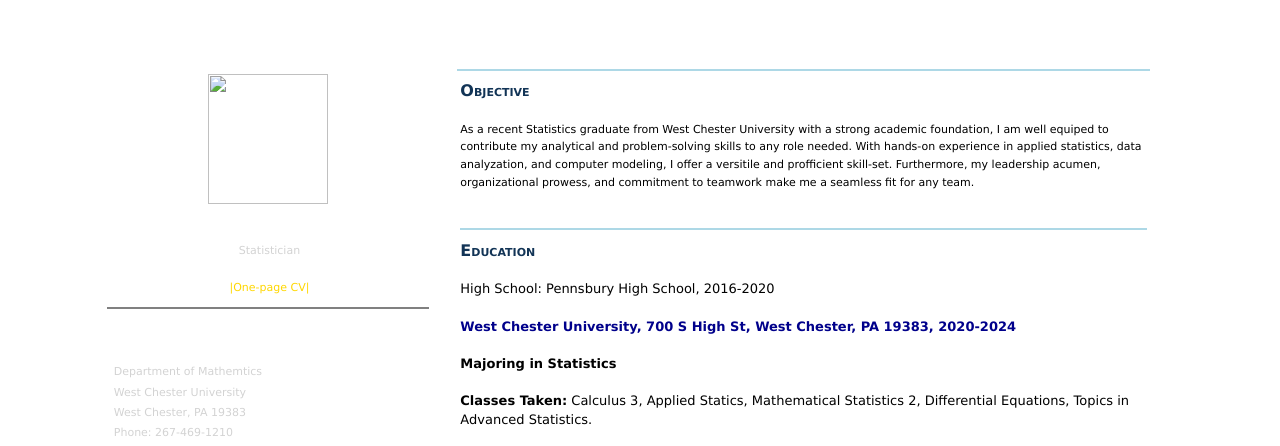
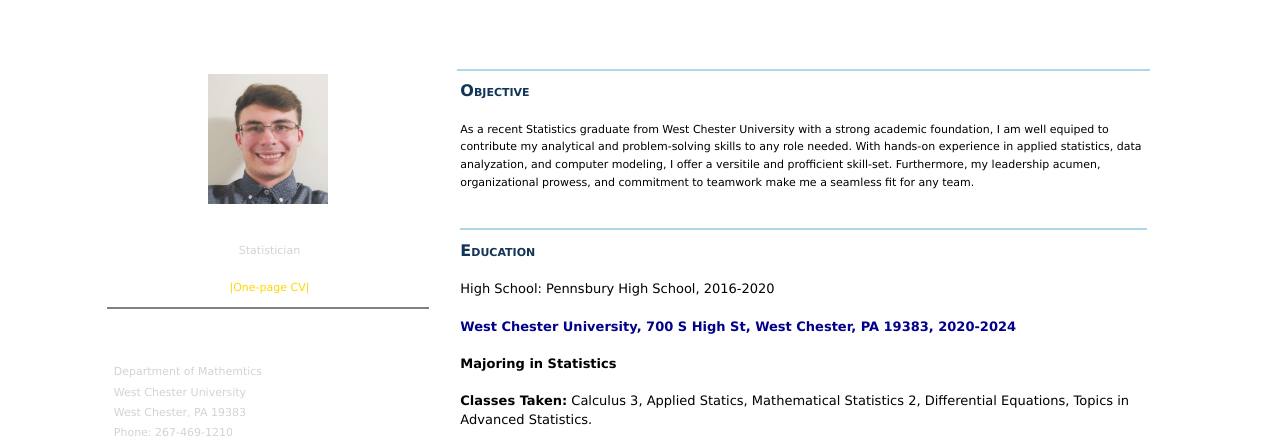
Before and after one commit to Kyle-Weber/Resume, a plain HTML site: page index.html in a window 1280 px wide. Shown: the top 446 px of the page. Drawn offline with Linux system fonts and the light colour scheme.

Commit message:
Add files via upload

```diff
--- a/index.html
+++ b/index.html
@@ -69,7 +69,7 @@
            <tr>
             <TD style = "line-height: 20%;">
                 <BR><BR><BR><BR><BR><BR><BR><BR>
-                <center><img src="img/CP0.jpg" width=120 height=130> <!-- photo take and put in images photo, turn img into images andCPO into jpg name. -->
+                <center><img src="images/KWPhoto.jpg" width=120 height=130> <!-- photo take and put in images photo, turn img into images andCPO into jpg name. -->
                 <h3  style="padding-bottom: 0px;"><font color = "white"><br>&nbsp; Kyle Weber.</font></h3>
                 <p0><font color = "lightgray">&nbsp;Statistician <br><br><br><br></font></p0>
                 <BR><BR><BR><BR><BR>
```
